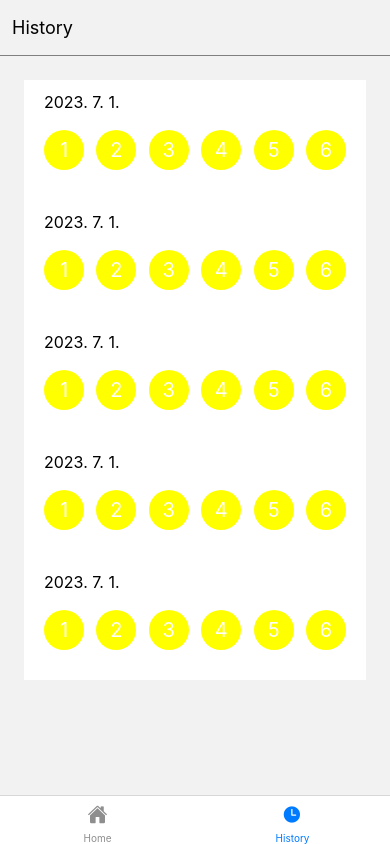
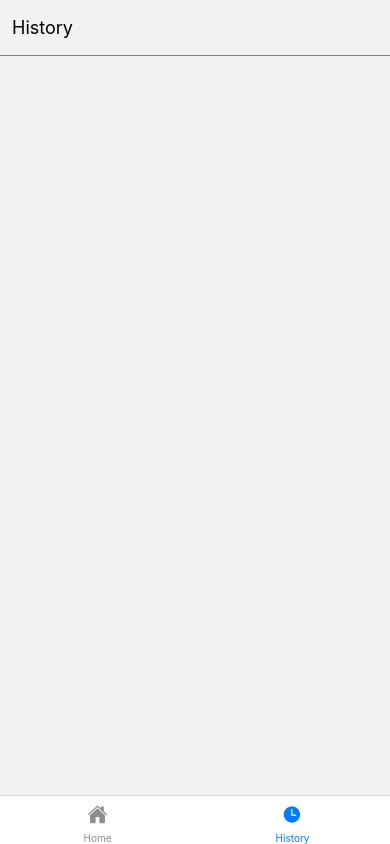
Before and after one commit to NaStillmatic/ReactNative, a React Native app in the folder part3-ch7-lotto-number-get/: screen /History in a window 390 px wide. Built offline with nearby package versions, Linux system fonts and the light colour scheme.

Commit message:
Part3. Ch07-04-이전에 생성한 번호들을 redux에 저장하고 보여주기

```diff
--- a/part3-ch7-lotto-number-get/App.js
+++ b/part3-ch7-lotto-number-get/App.js
@@ -1,13 +1,17 @@
 import { NavigationContainer } from '@react-navigation/native';
 import { SafeAreaProvider } from 'react-native-safe-area-context';
 import { BottomTabNavigation } from './src/navigation/BottomTabNavigation';
+import { Provider } from 'react-redux';
+import store from './src/store/store';
 
 export default function App() {
   return (
     <SafeAreaProvider>
+      <Provider store={store}>
         <NavigationContainer>
-          <BottomTabNavigation>{}</BottomTabNavigation>
+          <BottomTabNavigation></BottomTabNavigation>
         </NavigationContainer>
+      </Provider>
     </SafeAreaProvider>
   );
 }
--- a/part3-ch7-lotto-number-get/package.json
+++ b/part3-ch7-lotto-number-get/package.json
@@ -17,7 +17,10 @@
     "react": "18.2.0",
     "react-native": "0.72.3",
     "react-native-safe-area-context": "4.6.3",
-    "react-native-screens": "~3.22.0"
+    "react-native-screens": "~3.22.0",
+    "react-redux": "^8.1.2",
+    "redux": "^4.2.1",
+    "redux-logger": "^3.0.6"
   },
   "devDependencies": {
     "@babel/core": "^7.20.0"
--- /dev/null
+++ b/part3-ch7-lotto-number-get/src/actions/LottoNumbers.js
@@ -0,0 +1,10 @@
+export const CREATE_NEW_NUMBERS = 'CREATE_NEW_NUMBERS'
+import { getRandomSixNumber } from "../utils/Utils"
+
+export const createNewNumbers = () => {
+    const numbers = getRandomSixNumber();
+    return {
+        type: CREATE_NEW_NUMBERS,
+        numbers,
+    }
+}
--- /dev/null
+++ b/part3-ch7-lotto-number-get/src/reducers/LottoNumbers.js
@@ -0,0 +1,24 @@
+import { CREATE_NEW_NUMBERS } from "../actions/LottoNumbers"
+
+const defaultState = {
+    currentNumber: [],
+    history:[]
+}
+
+export const lottoNumberReducers = (state = defaultState, action) => {
+    if (action.type === CREATE_NEW_NUMBERS) {
+        return {
+            ...state,
+            currentNumber: action.numbers,
+            history: state.history.concat([
+                {
+                    date: new Date(),
+                    numbers: action.numbers
+                }
+            ])
+        }
+    }
+    return {
+        ...state,
+    }
+}
--- a/part3-ch7-lotto-number-get/src/screens/HistoryListScreen.js
+++ b/part3-ch7-lotto-number-get/src/screens/HistoryListScreen.js
@@ -3,15 +3,10 @@ import { FlatList, View } from 'react-native';
 import { Header } from '../components/Header/Header';
 import { Typography } from '../components/Typography';
 import { LottoNumberView } from '../components/LottoNumberView';
+import { useSelector } from 'react-redux';
 
 export const HistoryListScreen = (props) => {
-    const [history] = useState([
-        {date: new Date(), numbers: [1, 2, 3, 4, 5, 6]},
-        {date: new Date(), numbers: [1, 2, 3, 4, 5, 6]},
-        {date: new Date(), numbers: [1, 2, 3, 4, 5, 6]},
-        {date: new Date(), numbers: [1, 2, 3, 4, 5, 6]},
-        {date: new Date(), numbers: [1, 2, 3, 4, 5, 6]},
-    ])
+    const history = useSelector((state)=> state.numbers.history);
 
     return (
         <View style={{ flex: 1 }}>
--- a/part3-ch7-lotto-number-get/src/screens/HomScreen.js
+++ b/part3-ch7-lotto-number-get/src/screens/HomScreen.js
@@ -5,13 +5,15 @@ import { Header } from '../components/Header/Header';
 import { Spacer } from '../components/Spacer';
 import { Typography } from '../components/Typography';
 import { LottoNumberView } from '../components/LottoNumberView';
-import { getRandomSixNumber } from '../utils/Utils';
+import { useDispatch, useSelector } from 'react-redux';
+import { createNewNumbers } from '../actions/LottoNumbers';
 
 export const HomeScreen = (props) => {
-    const [numbers, setNumbers] = useState([]);
+
+    const numbers = useSelector((state) => state.numbers.currentNumber);
+    const dispatch = useDispatch();
     const onPressGetNumber = useCallback(() => {
-        const randomNumbers = getRandomSixNumber();
-        setNumbers(randomNumbers);
+        dispatch(createNewNumbers());
     }, [])
 
     return (
--- /dev/null
+++ b/part3-ch7-lotto-number-get/src/store/store.js
@@ -0,0 +1,11 @@
+import { applyMiddleware, combineReducers, createStore } from "redux";
+import { lottoNumberReducers } from "../reducers/LottoNumbers";
+import logger from "redux-logger";
+
+const rootReducer = combineReducers({
+    numbers: lottoNumberReducers
+})
+
+const store = createStore(rootReducer, applyMiddleware(logger));
+
+export default store;
```
Also changed, not shown: 1 other file (tests, documents, lock files or other folders).
